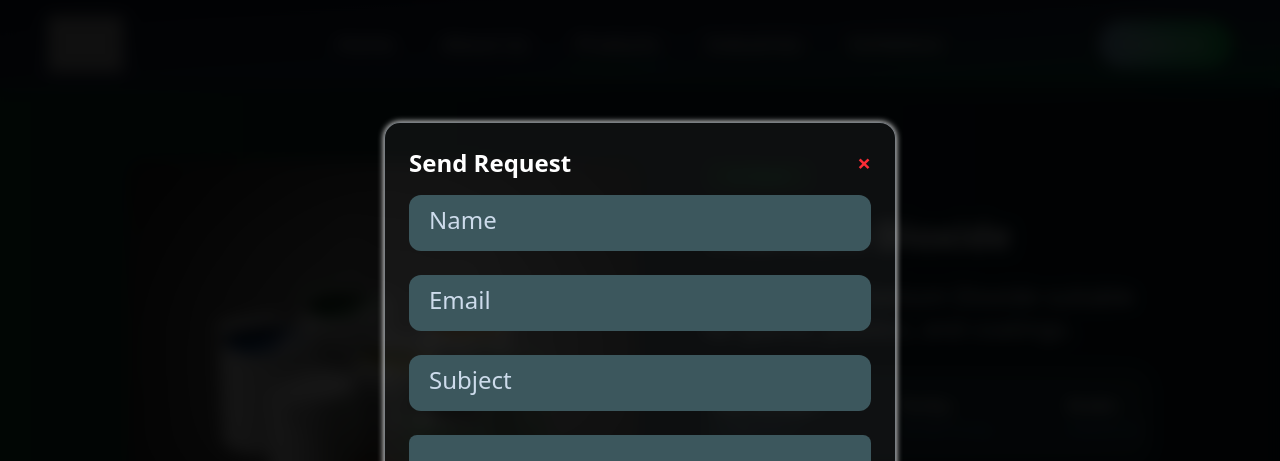
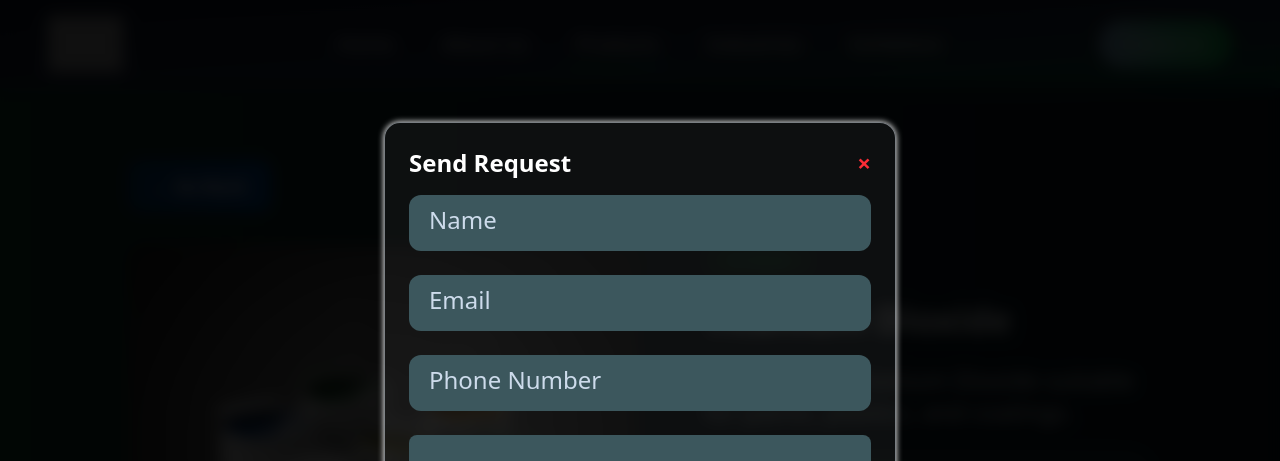
Before and after one commit to yassersalem74/Middle-East, a React (Vite) app: page /products/1 in a window 1280 px wide. Both pictures are taken after a click on the button "Send Request". Shown: the top 461 px of the page. Built offline with nearby package versions, Linux system fonts and the light colour scheme; grey boxes are pictures that could not be loaded.

Commit message:
Fature /added product details go back

```diff
--- a/src/components/Products-Components/ProductDetails.jsx
+++ b/src/components/Products-Components/ProductDetails.jsx
@@ -72,13 +72,6 @@ const products = [
   },
 ];
 
-// Status badge colors
-const statusColors = {
-  "IN STOCK": "bg-[#0F3D2E] text-[#15CC63]",
-  "LOW STOCK": "bg-[#3D3B0F] text-[#FFCC00]",
-  "OUT OF STOCK": "bg-[#261818] text-[#FF3B30]",
-};
-
 export default function ProductDetails() {
   const { id } = useParams();
   const product = products.find((p) => p.id === parseInt(id));
@@ -97,6 +90,15 @@ export default function ProductDetails() {
 
   return (
     <section className="py-24 px-6 text-white font-inter min-h-screen flex flex-col items-center">
+      {/* Go Back Button */}
+      <div className="w-full max-w-5xl mb-8">
+        <Link to="/products">
+          <button className="py-3 px-6 text-lg font-semibold rounded-xl text-white cursor-pointer bg-gradient-to-r from-[#033F83CC] to-[#044B9D] transition hover:opacity-90">
+            &larr; Go Back
+          </button>
+        </Link>
+      </div>
+
       {/* Product Card */}
       <div className="max-w-5xl w-full flex flex-col md:flex-row gap-10 md:gap-16">
         {/* Image */}
@@ -173,7 +175,7 @@ export default function ProductDetails() {
               </button>
             </div>
             <form className="space-y-6">
-              {["Name", "Email", "Subject"].map((placeholder, index) => (
+              {["Name", "Email", "Phone Number"].map((placeholder, index) => (
                 <input
                   key={index}
                   type="text"
```
